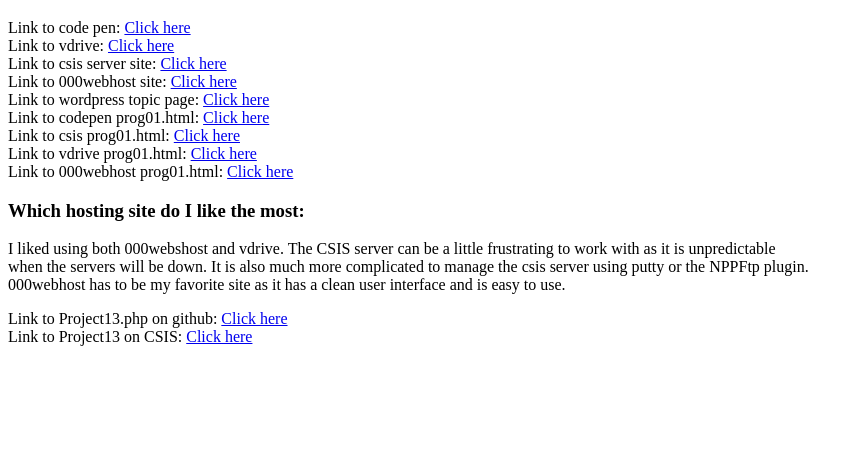
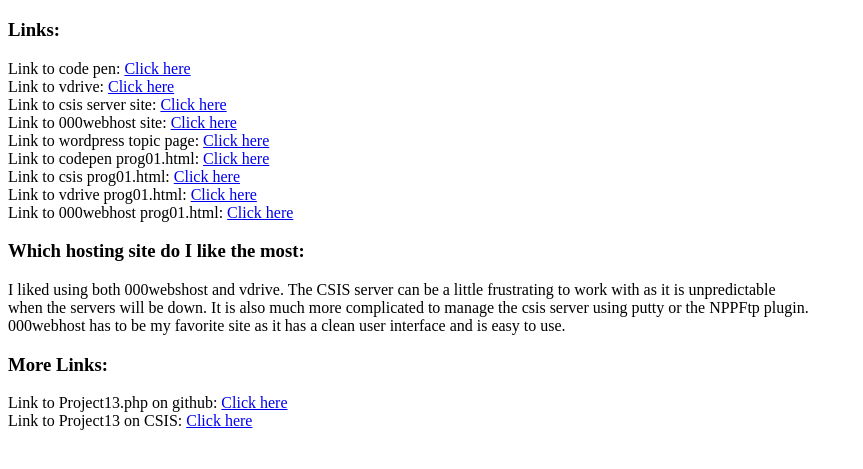
Before and after one commit to tajbid1/pages, a plain HTML site: page index.html in a window 1280 px wide. Shown: the part 61-530 px from the top of the page, without its empty margins (0-863 px from the left). Drawn offline with Linux system fonts and the light colour scheme.

Commit message:
Update index.html

```diff
--- a/index.html
+++ b/index.html
@@ -5,6 +5,7 @@
   </head>
   <body>
     <p>
+    <h3>Links:</h3>
       Link to code pen: <a href="https://codepen.io/tajbid/pen/mGqXPO">Click here</a><br>
       Link to vdrive: <a href="http://webp.svsu.edu/~thasib/">Click here</a><br>
       Link to csis server site: <a href="http://csis.svsu.edu/~thasib">Click here</a><br>
@@ -22,6 +23,7 @@
       000webhost has to be my favorite site as it has a clean user interface and is easy to use.
     </p>
     <p>
+    <h3>More Links:</h3>
       Link to Project13.php on github: <a href="https://github.com/tajbid1/PhpProject13">Click here</a> <br>
       Link to Project13 on CSIS: <a href="http://csis.svsu.edu/~thasib/PhpProject13/">Click here</a> <br>
     </p>
```
